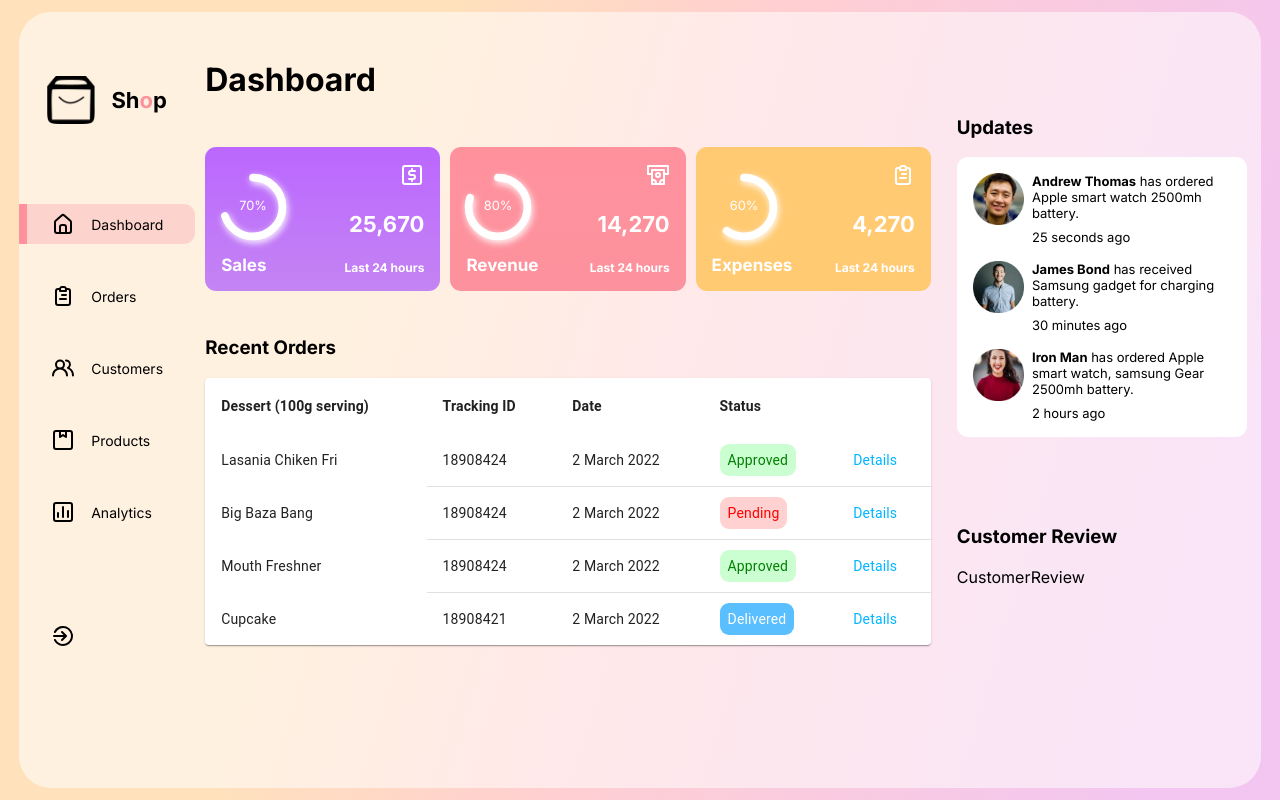
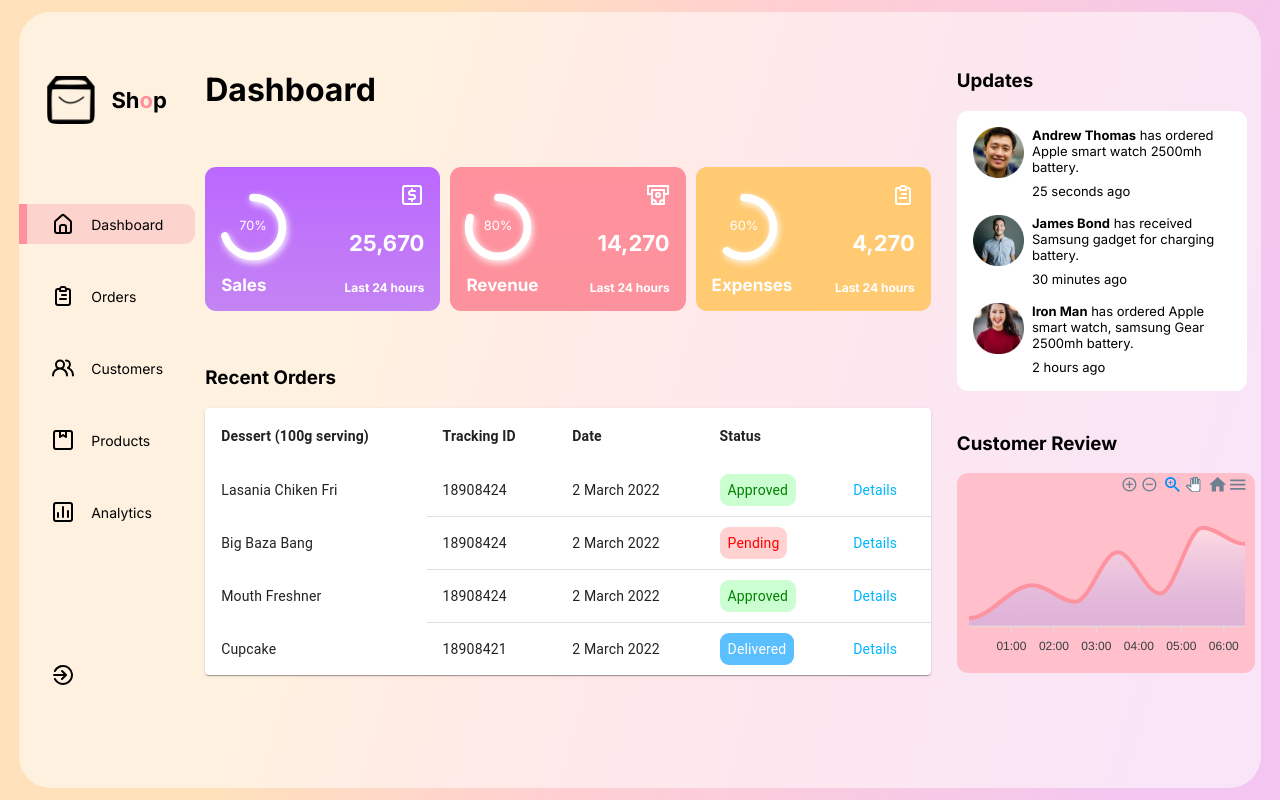
Before and after one commit to komenAnna/React-Responsive-Dashboard, a React (Create React App) app: page / in a window 1280 px wide. Built offline with nearby package versions, Linux system fonts and the light colour scheme.

Commit message:
[update]:finished the customer reviews component

```diff
--- a/src/components/CustomerReview/CustomerReview.css
+++ b/src/components/CustomerReview/CustomerReview.css
@@ -0,0 +1,6 @@
+.CustomerReview {
+    background: pink;
+    width: 98%;
+    height: auto;
+    border-radius: 0.7rem;
+}
--- a/src/components/CustomerReview/CustomerReview.jsx
+++ b/src/components/CustomerReview/CustomerReview.jsx
@@ -1,9 +1,65 @@
 import React from 'react'
 import './CustomerReview.css'
+import Chart  from 'react-apexcharts'
+
 
 const CustomerReview = () => {
+  const data = {
+    series: [
+      {
+        name: "Review",
+        data: [10, 50, 30, 90, 40, 120, 100],
+      },
+    ],
+    options: {
+      chart: {
+        type: "area",
+        height: "auto",
+      },
+
+      fill: {
+        colors: ["#fff"],
+        type: "gradient",
+      },
+      dataLabels: {
+        enabled: false,
+      },
+      stroke: {
+        curve: "smooth",
+        colors: ["#ff929f"],
+      },
+      tooltip: {
+        x: {
+          format: "dd/MM/yy HH:mm",
+        },
+      },
+      grid: {
+        show: false,
+      },
+      xaxis: {
+        type: "datetime",
+        categories: [
+          "2018-09-19T00:00:00.000Z",
+          "2018-09-19T01:30:00.000Z",
+          "2018-09-19T02:30:00.000Z",
+          "2018-09-19T03:30:00.000Z",
+          "2018-09-19T04:30:00.000Z",
+          "2018-09-19T05:30:00.000Z",
+          "2018-09-19T06:30:00.000Z",
+        ],
+      },
+      yaxis: {
+        show: false
+      },
+      toolbar:{
+        show: false
+      }
+    },
+  };
   return (
-    <div>CustomerReview</div>
+    <div className='CustomerReview'>
+      <Chart options={data.options} series={data.series} type='area'></Chart>
+    </div>
   )
 }
 
```
Also changed, not shown: src/App.css (line endings or trailing spaces).
